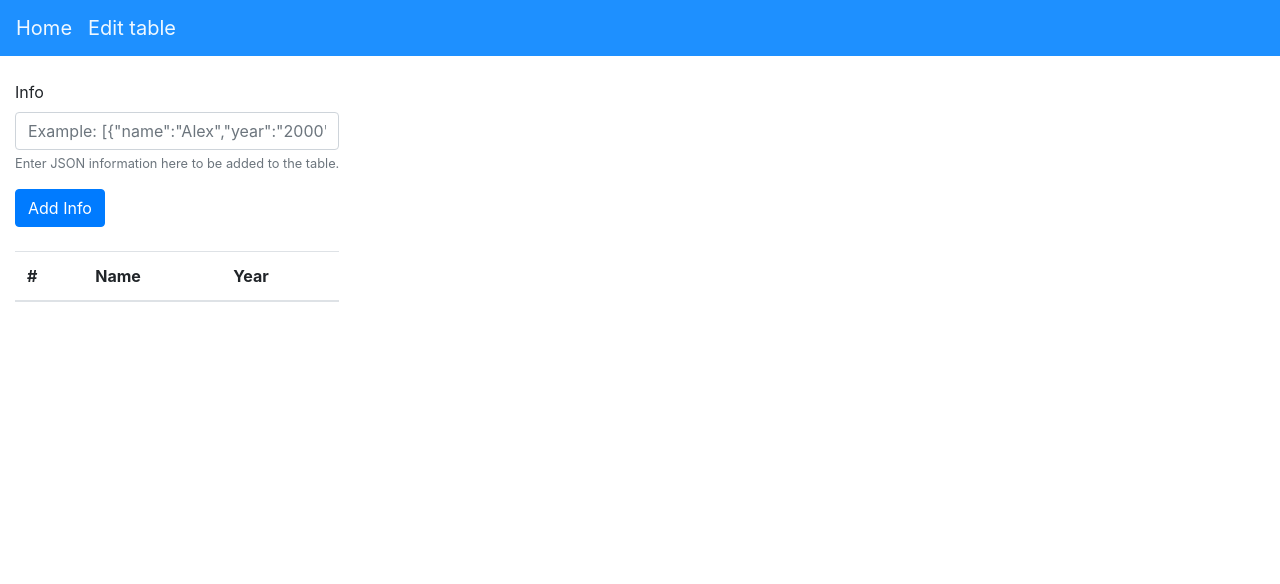
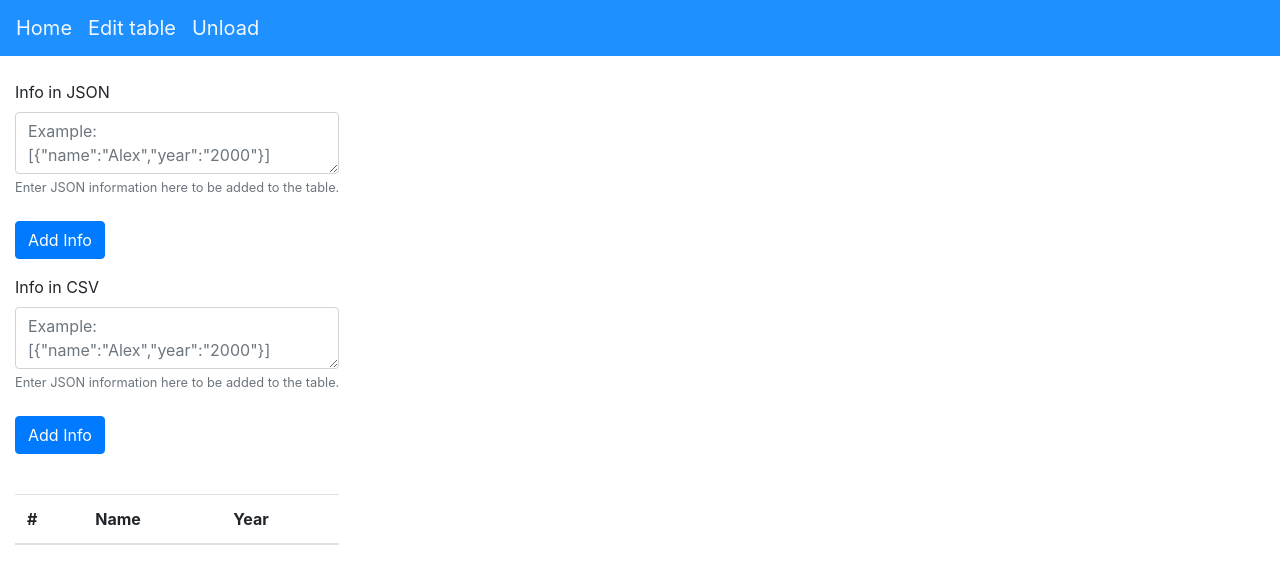
Before and after one commit to Holdinalt/test-application-for-Yumasoft, an Angular app: page / in a window 1280 px wide. Shown: the top 584 px of the page. Built offline with nearby package versions, Linux system fonts and the light colour scheme.

Commit message:
Something wrong

```diff
--- a/package.json
+++ b/package.json
@@ -20,8 +20,11 @@
     "@angular/platform-browser-dynamic": "~11.0.9",
     "@angular/router": "~11.0.9",
     "bootstrap": "^4.5.3",
+    "csv-string": "^4.0.1",
     "jquery": "^3.5.1",
+    "ngx-csv-parser": "0.0.6",
     "rxjs": "~6.6.0",
+    "stream": "0.0.2",
     "tslib": "^2.0.0",
     "zone.js": "~0.10.2"
   },
--- a/src/app/app-routing.module.ts
+++ b/src/app/app-routing.module.ts
@@ -2,10 +2,12 @@ import {PreloadAllModules, RouterModule, Routes} from '@angular/router';
 import {NgModule} from '@angular/core';
 import {TableComponent} from './table/table.component';
 import {DataEditComponent} from './data-edit/data-edit.component';
+import {UnloadComponent} from "./unload/unload.component";
 
 const routes: Routes = [
   {path: '', component: TableComponent},
-  {path: 'data-edit', component: DataEditComponent}
+  {path: 'data-edit', component: DataEditComponent},
+  {path: 'unload', component: UnloadComponent}
 ];
 
 @NgModule({
--- a/src/app/data-edit/edit-table/edit-table.component.html
+++ b/src/app/data-edit/edit-table/edit-table.component.html
@@ -9,12 +9,6 @@
         </tr>
         </thead>
         <tbody>
-        <tr>
-          <th scope="row">#</th>
-          <td>C</td>
-          <td>17.5%</td>
-          <td></td>
-        </tr>
         <tr *ngFor="let passport of passports; let i = index">
           <th scope="row">{{i+1}}</th>
           <td><input type="text" class="form-control"
@@ -31,6 +25,14 @@
           </td>
         </tr>
 
+        <tr>
+          <td>
+            <button type="button" class="btn btn-primary"
+                    (click)="addRow()">+</button>
+          </td>
+          <td colspan="3"></td>
+        </tr>
+
         <!--<app-edit-table-table-row
           *ngFor="let passport of passports; let i = index"
           [passport]="passport"
--- a/src/app/data-edit/edit-table/edit-table.component.ts
+++ b/src/app/data-edit/edit-table/edit-table.component.ts
@@ -1,4 +1,4 @@
-import {Component, Input, OnInit} from '@angular/core';
+import {Component, OnInit} from '@angular/core';
 import {Passport} from '../../models/Passport';
 import {PassportHandlerService} from '../../passport-handler.service';
 
@@ -9,6 +9,8 @@ import {PassportHandlerService} from '../../passport-handler.service';
 })
 
 export class EditTableComponent implements OnInit{
+
+  passports: Passport[];
 
   constructor(private passportHandlerService: PassportHandlerService) {
   }
@@ -21,10 +23,19 @@ export class EditTableComponent implements OnInit{
     this.passportHandlerService.sendMessage(this.passports);
   }
 
-  passports: Passport[] = [new Passport('dan', 2000)];
-
   deleteRow(id: number): void{
     this.passports.splice(id, 1);
-    this.sendPassports()
+    this.sendPassports();
+  }
+
+  addRow(): void{
+    const temp = new Passport('xxx', 0);
+    if (this.passports == null){
+      this.passports = [temp];
+    } else{
+      this.passports.push(temp);
+    }
+
+    this.sendPassports();
   }
 }
--- a/src/app/layout/header.component.html
+++ b/src/app/layout/header.component.html
@@ -3,5 +3,6 @@
   <div class="navbar-nav mr-4">
     <a class="navbar-brand" routerLink="">Home</a>
     <a class="navbar-brand" routerLink="data-edit">Edit table</a>
+    <a class="navbar-brand" routerLink="unload">Unload</a>
   </div>
 </nav>
--- a/src/app/table/data-input/data-input.component.html
+++ b/src/app/table/data-input/data-input.component.html
@@ -3,15 +3,29 @@
   <div class="form-input">
     <form>
       <div class="form-group">
-        <label for="inputData">Info</label>
-        <input type="text" class="form-control"
-               id="inputData" aria-describedby="inputDataHelp"
-               name="dataInput" [(ngModel)]="inputLine"
-               placeholder='Example: [{"name":"Alex","year":"2000"}]'>
+        <label for="inputJSONData">Info in JSON</label>
+        <textarea class="form-control" id="inputJSONData" aria-describedby="inputDataHelp"
+                  name="dataJSONInput" [(ngModel)]="inputJSONLine"
+                  placeholder='Example: [{"name":"Alex","year":"2000"}]' >
 
-        <small id="inputDataHelp" class="form-text text-muted">Enter JSON information here to be added to the table.</small>
+        </textarea>
+
+        <small id="inputDataHelp" class="form-text text-muted">Enter JSON information here to be added to the table.</small><br>
+        <button type="submit" class="btn btn-primary" (click)="addJSONInfo()">Add Info</button>
       </div>
-      <button type="submit" class="btn btn-primary" (click)="addInfo()">Add Info</button>
+
+      <div class="form-group">
+        <label for="inputCSVData">Info in CSV</label>
+        <textarea class="form-control" id="inputCSVData" aria-describedby="inputDataCSVHelp"
+                  name="dataCSVInput" [(ngModel)]="inputCSVLine"
+                  placeholder='Example: [{"name":"Alex","year":"2000"}]' >
+
+        </textarea>
+
+        <small id="inputDataCSVHelp" class="form-text text-muted">Enter JSON information here to be added to the table.</small><br>
+        <button type="submit" class="btn btn-primary" (click)="addCSVInfo()">Add Info</button>
+      </div>
+
     </form>
   </div>
 </div>
--- a/src/app/table/data-input/data-input.component.ts
+++ b/src/app/table/data-input/data-input.component.ts
@@ -1,6 +1,7 @@
 import {Component, EventEmitter, OnInit, Output} from '@angular/core';
 import {Passport} from '../../models/Passport';
 import {PassportHandlerService} from '../../passport-handler.service';
+import * as CSV from 'csv-string';
 
 
 @Component({
@@ -15,7 +16,8 @@ export class DataInputComponent implements OnInit{
 
   passports: Passport[];
 
-  inputLine: string;
+  inputJSONLine: string;
+  inputCSVLine: string;
 
   constructor(private passportHandlerService: PassportHandlerService) {
   }
@@ -30,8 +32,19 @@ export class DataInputComponent implements OnInit{
   }
 
 
-  addInfo(): void{
-    const temp: Passport[] = JSON.parse(this.inputLine);
+  addJSONInfo(): void{
+    const temp: Passport[] = JSON.parse(this.inputJSONLine);
+    this.addInfo(temp);
+  }
+
+  addCSVInfo(): void{
+    CSV.detect(this.inputCSVLine);
+    console.log(CSV.parse(this.inputCSVLine));
+    // const temp: Passport[] = CSV.parse(this.inputJSONLine, ',');
+    // this.addInfo(temp);
+  }
+
+  addInfo(temp: Passport[]): void{
     if (this.passports == null){
       this.setPassports(temp);
     } else{
@@ -58,7 +71,7 @@ export class DataInputComponent implements OnInit{
   }
 
   addToPassports(passports: Passport[]): void{
-    for (let passport: Passport of passports){
+    for (let passport of passports){
       console.log(passport.name);
       this.passports.push(passport);
     }
--- a/src/app/table/data-input/data-input.module.ts
+++ b/src/app/table/data-input/data-input.module.ts
@@ -3,6 +3,7 @@ import {DataInputComponent} from './data-input.component';
 
 import {FormsModule} from '@angular/forms';
 import {PassportHandlerService} from '../../passport-handler.service';
+import {NgxCsvParserModule} from "ngx-csv-parser";
 
 @NgModule({
   declarations: [DataInputComponent],
--- /dev/null
+++ b/src/app/unload/unload.component.html
@@ -0,0 +1,8 @@
+<div class="container">
+  <form>
+    <label for="dataJSON">JSON</label>
+    <textarea class="form-control" id="dataJSON"
+              name="dataInput" [value]="passportsJSON">
+    </textarea>
+  </form>
+</div>
--- /dev/null
+++ b/src/app/unload/unload.component.ts
@@ -0,0 +1,30 @@
+import {Component, OnInit} from '@angular/core';
+import {PassportHandlerService} from "../passport-handler.service";
+import {Passport} from "../models/Passport";
+
+
+
+@Component({
+  selector: 'app-unload',
+  templateUrl: 'unload.component.html'
+})
+
+export class UnloadComponent implements OnInit{
+
+  passports: Passport[];
+
+  passportsJSON: string;
+
+  constructor(private passportHandlerService: PassportHandlerService) {
+  }
+
+  ngOnInit(): void {
+    this.passportHandlerService.currentMessage.subscribe(passports =>  this.passports = passports);
+    if (this.passports == null){
+      this.passportsJSON = '[]';
+    } else {
+      this.passportsJSON = JSON.stringify(this.passports);
+    }
+  }
+
+}
```
Also changed, not shown: src/app/unload/unload.module.ts (added, +18 -0 lines), 1 other file (tests, documents, lock files or other folders).
